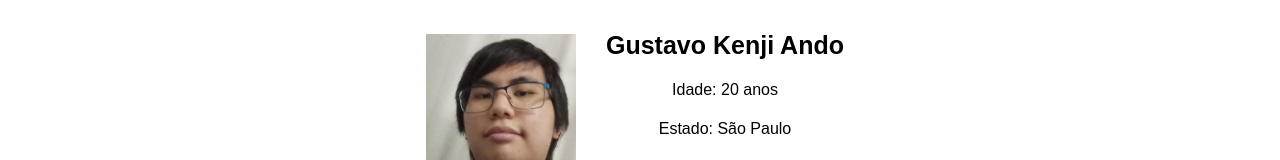
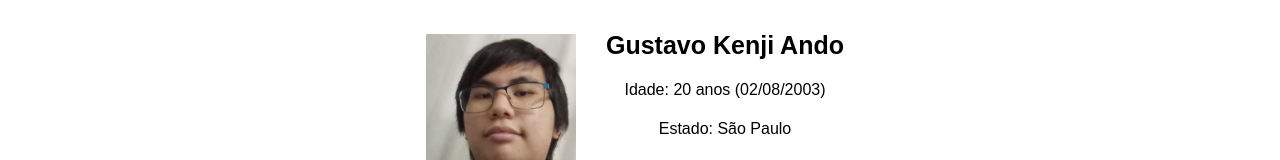
Before and after one commit to GustavoAndo/desafio-front-sync360, a React (Create React App) app: page / in a window 1280 px wide. Shown: the part 124-284 px from the top of the page. Built offline with nearby package versions, Linux system fonts and the light colour scheme; no server answers.

Commit message:
Adicionando validação do formulário e mensagem de sucesso

```diff
--- a/src/components/Form/index.jsx
+++ b/src/components/Form/index.jsx
@@ -1,4 +1,4 @@
-import { FormSld, TitleSld, CenterSld, HalfInputSld, FullInputSld } from './styles'
+import { FormSld, TitleSld, CenterSld, HalfInputSld, FullInputSld, SuccessMessageSld, ValidateMessageSld } from './styles'
 import Button from '../Button'
 import Input from '../Input'
 import TextArea from '../TextArea'
@@ -18,12 +18,34 @@ const Form = ({user, setUser}) => {
 
     const [loading, setLoading] = useState(false)
     const [successMessage, setSucessMessage] = useState('')
+    const [validateMessage, setValidateMessage] = useState('')
 
-    const updateUserInfo = async () => {
-        setLoading(true)
-        api.patch('/users/1', {name, birthday, state, city, district, street, biography})
+    const updateUserInfo = async (event) => {
+        event.preventDefault();
+        setValidateMessage('')
+        if (name || birthday || state || city || district || street || biography) {
+            if (name.length > 60) {
+                return setValidateMessage("O nome deve possuir menos que 60 caracteres. Abrevie caso necessário.")
+            }
+            if (state.length > 30) {
+                return setValidateMessage("O estado deve possuir menos que 30 caracteres. Abrevie caso necessário.")
+            }
+            if (city.length > 30) {
+                return setValidateMessage("A cidade deve possuir menos que 60 caracteres. Abrevie caso necessário.")
+            }
+            if (district.length > 30) {
+                return setValidateMessage("O bairro deve possuir menos que 60 caracteres. Abrevie caso necessário.")
+            }
+            if (street.length > 60) {
+                return setValidateMessage("A rua deve possuir menos que 60 caracteres. Abrevie caso necessário.")
+            }
+            setLoading(true)
+            api.patch('/users/1', {name, birthday, state, city, district, street, biography})
                 .then(function (response) {
                     setSucessMessage(response.data.message)
+                    setTimeout(() => {
+                        setSucessMessage('')
+                    }, 5000)
                 })
                 .catch(function (error) {
                     console.error(error);
@@ -47,12 +69,15 @@ const Form = ({user, setUser}) => {
                     setUser(newUser)
                     setLoading(false)
                 });
+        }
     }
 
     return (
         <FormSld>
             <TitleSld>Atualizar Informações</TitleSld>
             <div>
+                <SuccessMessageSld>{successMessage}</SuccessMessageSld>
+                <ValidateMessageSld>{validateMessage}</ValidateMessageSld>
                 <HalfInputSld>
                     <Input label="Nome: " type="text" value={name} handle={setName} />
                 </HalfInputSld>
--- a/src/components/Form/styles.js
+++ b/src/components/Form/styles.js
@@ -33,3 +33,15 @@ export const HalfInputSld = styled.div`
 export const FullInputSld = styled.div`
     width: 98%;
 `
+
+export const SuccessMessageSld = styled.p`
+    margin: 10px;
+    margin-bottom: 30px;
+    color: #0a5c0a;
+`
+
+export const ValidateMessageSld = styled.p`
+    margin: 10px;
+    margin-bottom: 30px;
+    color: #b81414;
+`
--- a/src/components/UserInformation/index.jsx
+++ b/src/components/UserInformation/index.jsx
@@ -33,6 +33,20 @@ const UserInformation = ({user, setUser}) => {
         return age
     }
 
+    function formatDate(dateString) {
+        let birthDate = new Date(dateString)
+        let day = birthDate.getDate()
+        let month = birthDate.getMonth() + 1
+        let year = birthDate.getFullYear()
+        if (day < 10) {
+            day = '0' + day
+        }
+        if (month < 10) {
+            month = '0' + month
+        }
+        return day + "/" + month + "/" + year
+    }
+
     return (
         <SectionSld>
             {loading ?
@@ -44,7 +58,7 @@ const UserInformation = ({user, setUser}) => {
                 </LeftSideSld>
                 <RightSideSld>
                     <TitleSld>{user ? user.name : "Gustavo Kenji Ando"}</TitleSld>
-                    <TextSld>Idade: {user ? getAge(user.birthday) : "20 anos"}</TextSld>
+                    <TextSld>Idade: {user ? `${getAge(user.birthday)} (${formatDate(user.birthday)})` : "20 anos (02/08/2003)"}</TextSld>
                     <TextSld>Estado: {user ? user.state : "São Paulo"}</TextSld>
                     <TextSld>Cidade: {user ? user.city: "São José dos Campos"}</TextSld>
                     <TextSld>Bairro: {user ? user.district: "Jardim Oriente"} </TextSld>
```
